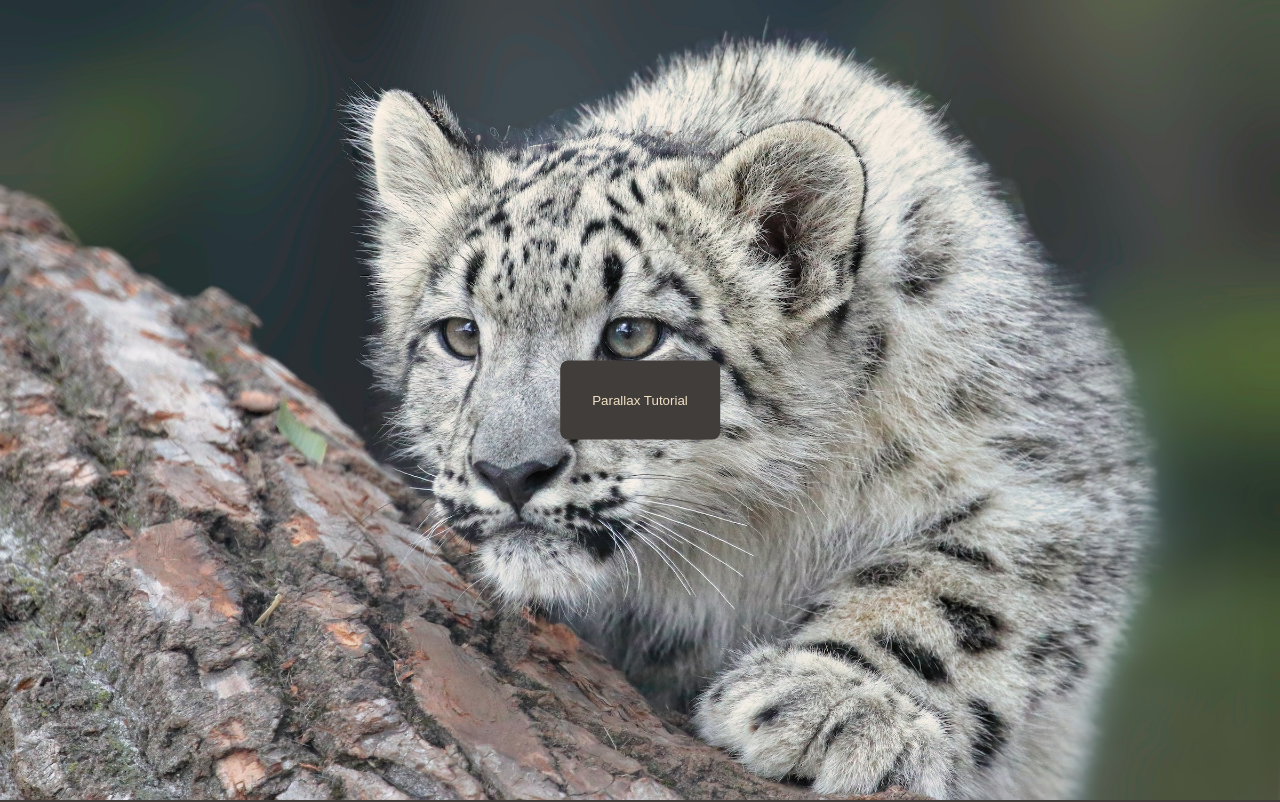
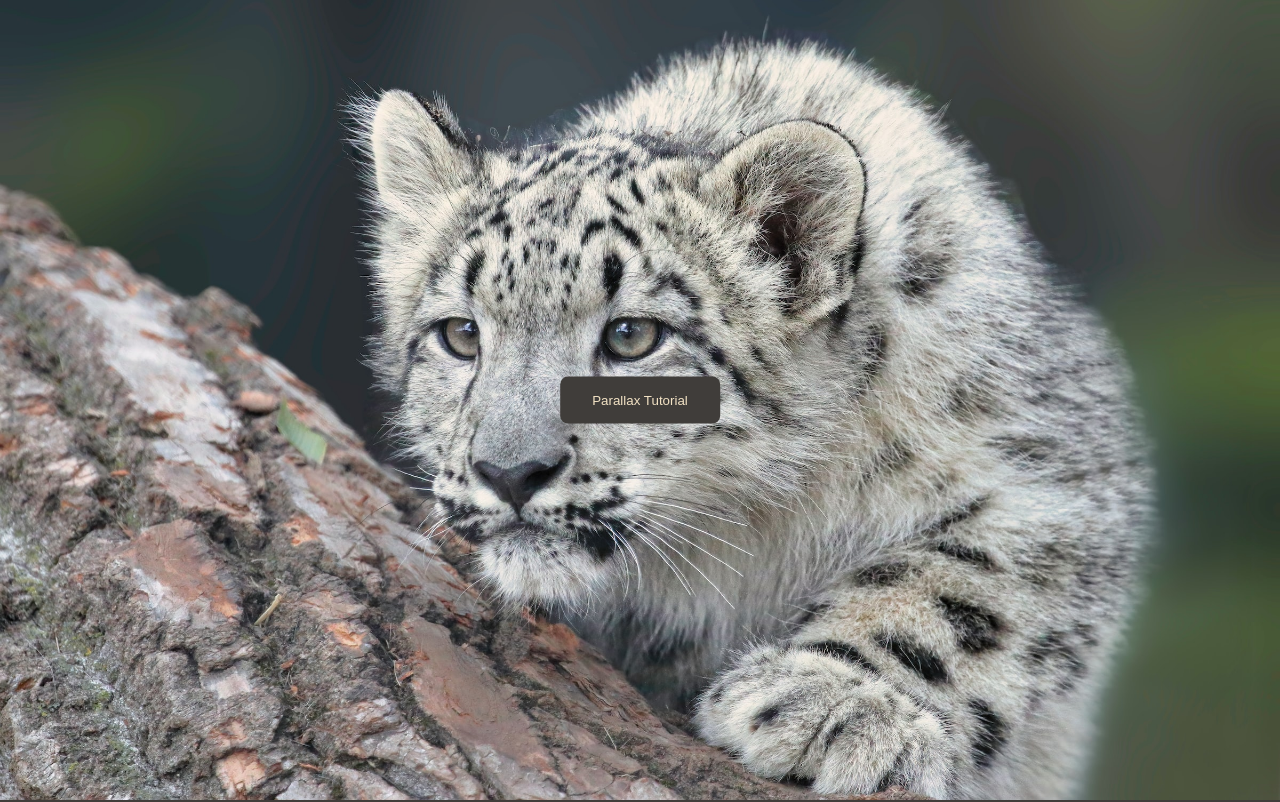
Before and after one commit to Kristian-kodehode/modulA-002-parallax-test, a plain HTML site: page index.html in a window 1280 px wide. Shown: the top 802 px of the page. Drawn offline with Linux system fonts and the light colour scheme; a web font is replaced by a local one.

Commit message:
switching back the button padding from 2rem to 1rem.

```diff
--- a/style.css
+++ b/style.css
@@ -21,7 +21,7 @@ p {
 button {
   color: #f2e2c4;
   background-color: #403d3a;
-  padding: 2rem 2rem;
+  padding: 1rem 2rem;
   border: #f2e2c4;
   border-style: none;
   border-radius: 8px;
```
